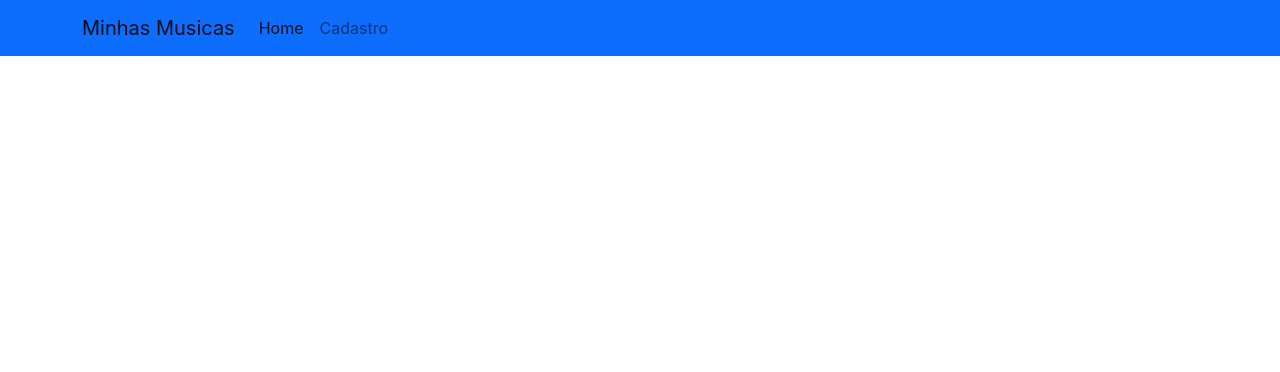
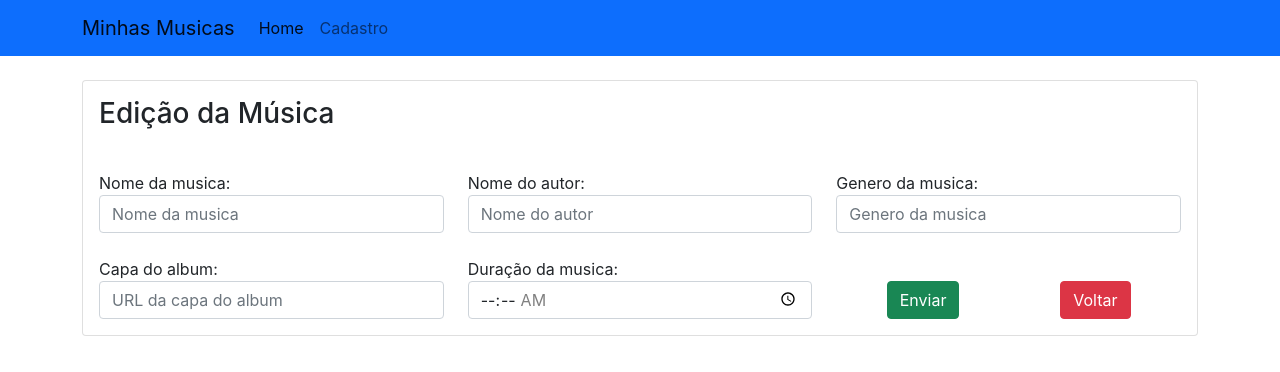
Before and after one commit to ivosoares/fullstack-c007, a React (Create React App) app in the folder projetos-musicas-react/: page /edit/1 in a window 1280 px wide. Shown: the top 372 px of the page. Built offline with nearby package versions, Linux system fonts and the light colour scheme; no server answers.

Commit message:
adiciona edit

```diff
--- a/projetos-musicas-react/src/App.js
+++ b/projetos-musicas-react/src/App.js
@@ -3,6 +3,8 @@ import Header from './components/shared/Header/Header';
 import Home from './pages/Home/Home';
 import Cadastro from './pages/Cadastro/Cadastro';
 import { Routes, Route } from 'react-router-dom';
+import View from './pages/View/View';
+import Edit from './pages/Edit/Edit';
 
 // Route - Define qual componente(element) vai aparecer na tela de acordo com o seu caminho (path);
 // Routes - renderiza o elemento que melhor correponde a rota atual.
@@ -16,6 +18,8 @@ function App() {
       <Routes>
         <Route path="/" element={<Home/>} />
         <Route path="/cadastro" element={<Cadastro/>}/>
+        <Route path="/view/:id" element={<View/>}/>
+        <Route path="/edit/:id" element={<Edit/>}/>
       </Routes>
     </div>
   );
--- a/projetos-musicas-react/src/api/api.js
+++ b/projetos-musicas-react/src/api/api.js
@@ -1,6 +1,7 @@
 const Api = {
   apiUrl: 'http://localhost:3001/musicas',
   fetchGetAll: () => fetch(Api.apiUrl),
+  fetchGetById: (id) => fetch(`${Api.apiUrl}/${id}`),
   fetchPost: (data) => {
     return fetch(`${Api.apiUrl}/add`, {
       method: 'POST',
--- a/projetos-musicas-react/src/components/structure/Card/index.js
+++ b/projetos-musicas-react/src/components/structure/Card/index.js
@@ -1,9 +1,11 @@
-import React from 'react'
+import React from 'react';
+import { Link } from 'react-router-dom';
 
 const Card = (props) => {
+  // objeto musica
   const musica = props.data;
   return (
-    <div className="col" key={musica._id}>
+    <Link to={`/view/${musica._id}`} className="col">
       <div className="card">
         <img src={musica.capa} alt={musica.nome} className="card-img-top" />
         <div className="card-body">
@@ -11,7 +13,7 @@ const Card = (props) => {
           <span className="badge bg-primary">{musica.genero}</span>
         </div>
       </div>
-    </div>
+    </Link>
   )
 }
 
--- /dev/null
+++ b/projetos-musicas-react/src/pages/Edit/Edit.js
@@ -0,0 +1,137 @@
+import React, { useState, useEffect } from "react";
+import { useParams } from "react-router-dom";
+import Api from "../../api/api";
+
+const Edit = () => {
+  // acessa o id no parametro da url;
+  const { id } = useParams();
+  // inicializar o meu estado do objeto musica
+  const [musica, setMusica] = useState({});
+
+  // use Effect chama a funcao que retorna o objeto do backend de acordo com o id
+  useEffect(() => {
+    getMusicaById();
+  }, [])
+
+  const getMusicaById = async () => {
+    const request = await Api.fetchGetById(id);
+    const musica = await request.json();
+    setMusica(musica);
+  };
+
+  const handleFieldsChange = (evento) => {
+    // copia do objeto musicas
+    const campos = { ...musica }
+
+    // para cada input eu atualizo o seu respectivo valor no obj
+    campos[evento.target.name] = evento.target.value;
+
+    console.log(campos);
+    setMusica(campos);
+
+  }
+
+  return (
+    <div className="container">
+      <div className="card mt-4">
+        <div className="card-title">
+          <div className="row">
+            <div className="col">
+              <h3 className="mx-3 my-3">Edição da Música</h3>
+            </div>
+          </div>
+        </div>
+        <div className="card-body">
+          <form>
+            <div className="row mb-4">
+              <div className="col-4">
+                <div className="form-group">
+                  <label htmlFor="nome">Nome da musica:</label>
+                  <input
+                    id="nome"
+                    className="form-control"
+                    type="text"
+                    placeholder="Nome da musica"
+                    value={musica.nome}
+                    onChange={handleFieldsChange}
+                    name="nome"
+                  />
+                </div>
+              </div>
+              <div className="col-4">
+                <div className="form-group">
+                  <label htmlFor="autor">Nome do autor:</label>
+                  <input
+                    id="autor"
+                    type="text"
+                    className="form-control"
+                    placeholder="Nome do autor"
+                    value={musica.autor}
+                    onChange={handleFieldsChange}
+                    name="autor"
+                  />
+                </div>
+              </div>
+              <div className="col-4">
+                <div className="form-group">
+                  <label htmlFor="genero">Genero da musica:</label>
+                  <input
+                    id="genero"
+                    type="text"
+                    className="form-control"
+                    value={musica.genero}
+                    onChange={handleFieldsChange}
+                    placeholder="Genero da musica"
+                    name="genero"
+                  />
+                </div>
+              </div>
+            </div>
+            <div className="row">
+              <div className="col-4">
+                <div className="form-group">
+                  <label htmlFor="capa">Capa do album:</label>
+                  <input
+                    id="capa"
+                    type="text"
+                    value={musica.capa}
+                    onChange={handleFieldsChange}
+                    className="form-control"
+                    placeholder="URL da capa do album"
+                    name="capa"
+                  />
+                </div>
+              </div>
+              <div className="col-4">
+                <div className="form-group">
+                  <label htmlFor="duracao">Duração da musica:</label>
+                  <input
+                    id="duracao"
+                    type="time"
+                    value={musica.duracao}
+                    onChange={handleFieldsChange}
+                    className="form-control"
+                    min="00:00"
+                    max="10:00"
+                    placeholder="Duraçao da musica"
+                    name="duracao"
+                  />
+                </div>
+              </div>
+              <div className="col-4 d-flex align-items-end justify-content-around">
+                <button type="submit" className="btn btn-success">
+                  Enviar
+                </button>
+                <button type="button" className="btn btn-danger">
+                  Voltar
+                </button>
+              </div>
+            </div>
+          </form>
+        </div>
+      </div>
+    </div>
+  );
+};
+
+export default Edit;
--- /dev/null
+++ b/projetos-musicas-react/src/pages/View/View.js
@@ -0,0 +1,51 @@
+import React, { useState, useEffect } from 'react'
+import { useParams } from 'react-router-dom';
+import { Link } from 'react-router-dom';
+import Api from '../../api/api';
+
+const View = () => {
+  // inicializa o estado musica para poder fazer as alteracoes do dom.
+  const [musica, setMusica] = useState({});
+
+  // chama o use effect sem parametro de dependencia (executa uma vez ao renderizar o componente)
+  // chamando a funcao getMusicaById
+  useEffect(() => {
+    getMusicaById();
+  }, [])
+
+  // acessa o id no parametro da url;
+  const { id } = useParams();
+  console.log(id);
+
+  // faz a chamada para a api passando o id como parametro para buscar o objeto da musica (invidual por id)
+  const getMusicaById = async () => {
+    const request = await Api.fetchGetById(id);
+    const musica = await request.json();
+    setMusica(musica);
+  }
+
+  return (
+    <div className="container">
+      <div className="row my-5">
+        <div className="col-6">
+          <img src={musica.capa} className="w-100" alt={musica.nome}/>
+        </div>
+        <div className="col-6">
+          <div className="card my-5">
+            <h1 className="text-center my-4"><b>Nome: </b>{musica.nome}</h1>
+            <h3 className="text-center"><b>Autor: </b>{musica.autor}</h3>
+            <h4 className="text-center"><b>Genero: </b> {musica.genero}</h4>
+            <h5 className="text-center"><b>Duracao: </b>{musica.duracao}</h5>
+            <h6 className="text-center"><b>Data de Criação: </b>{musica.dataCriacao}</h6>
+            <div className="btn-group mt-3 w-100">
+              <Link to={`/edit/${musica._id}`} className="btn btn-info">Editar</Link>
+              <button className="btn btn-danger">Excluir</button>
+            </div>
+          </div>
+        </div>
+      </div>
+    </div>
+  )
+}
+
+export default View
```
